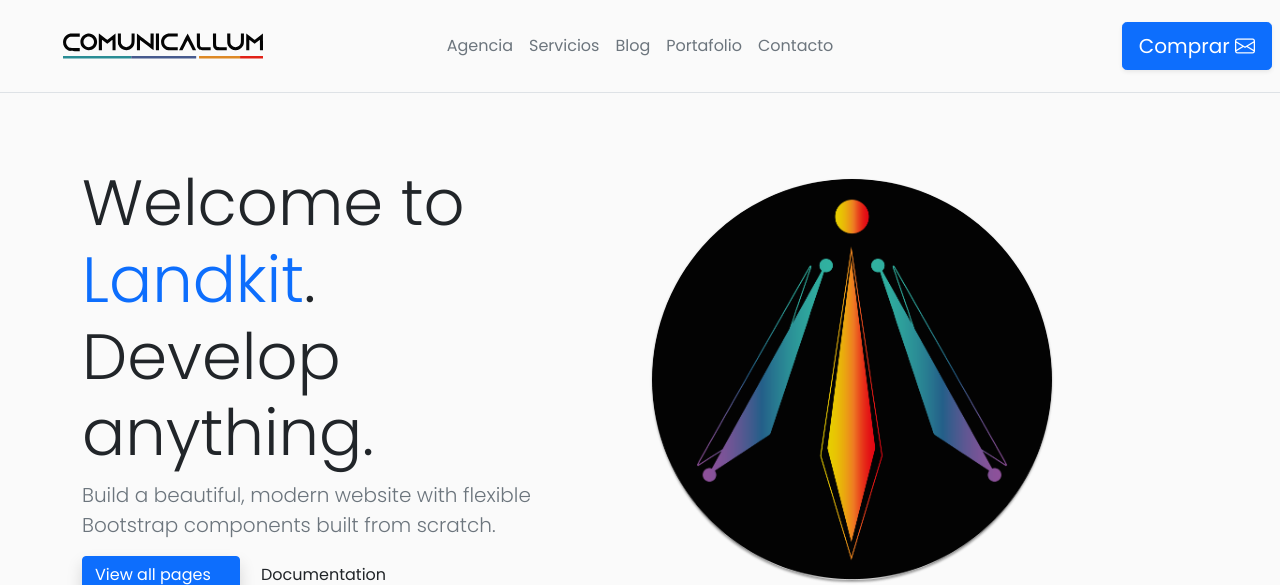
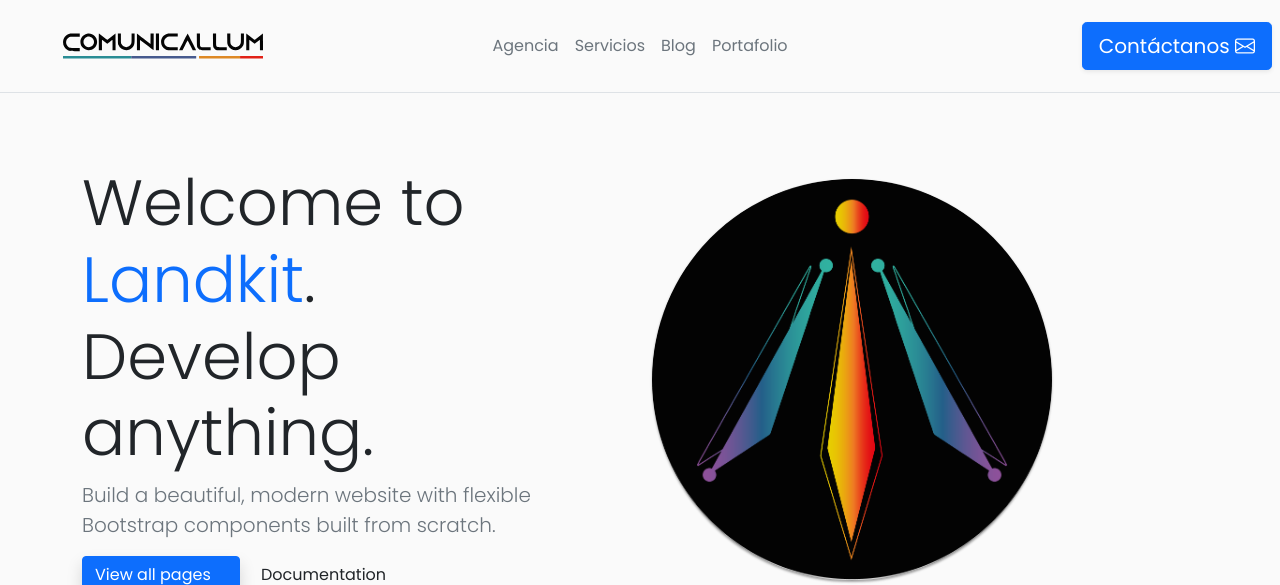
Before and after one commit to UpVent/comunicallum, a Django app: page / in a window 1280 px wide. Shown: the top 585 px of the page. Run offline with Django 3.2, Linux system fonts and the light colour scheme; some libraries are stand-ins or nearby versions.

Commit message:
Remove contact link and use button instead

```diff
--- a/comunicallum/core/templates/core/base.html
+++ b/comunicallum/core/templates/core/base.html
@@ -63,11 +63,10 @@
                 <li><a href="#" class="nav-link px-2 link-secondary">Servicios</a></li>
                 <li><a href="#" class="nav-link px-2 link-secondary">Blog</a></li>
                 <li><a href="#" class="nav-link px-2 link-secondary">Portafolio</a></li>
-                <li><a href="#" class="nav-link px-2 link-secondary">Contacto</a></li>
             </ul>
 
             <div class="col-md-3 p-1 text-end">
-                <button type="button" class="btn btn-lg btn-primary shadow-sm">Comprar <i class="bi bi-envelope"></i></button>
+                <button type="button" class="btn btn-lg btn-primary shadow-sm">Contáctanos <i class="bi bi-envelope"></i></button>
             </div>
         </header>
         {% block body %}
```
